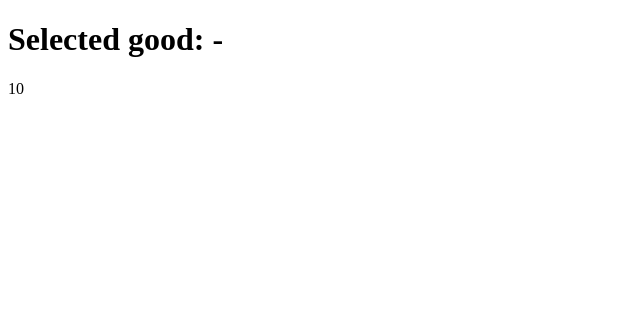
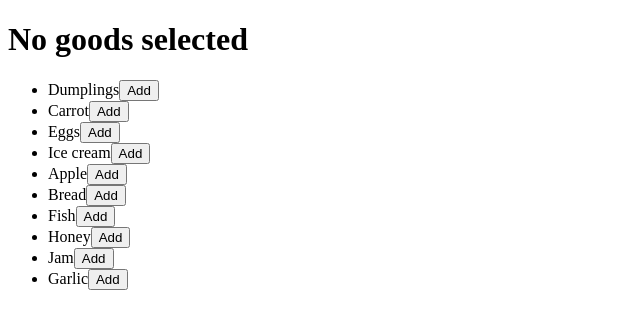
Before and after one commit to mate-academy/react_goods-selector, a React (Create React App) app: page / in a window 1280 px wide. Shown: the top 328 px of the page, without its empty margins (0-640 px from the left). Built offline with nearby package versions, Linux system fonts and the light colour scheme.

Commit message:
works. Used DOM

```diff
--- a/src/App.scss
+++ b/src/App.scss
@@ -1 +1,4 @@
 // styles go here
+.added {
+  background-color: aquamarine
+}
--- a/src/App.tsx
+++ b/src/App.tsx
@@ -2,23 +2,176 @@ import React from 'react';
 import './App.scss';
 
 const goodsFromServer: string[] = [
-  'Dumplings',
-  'Carrot',
-  'Eggs',
-  'Ice cream',
-  'Apple',
-  'Bread',
-  'Fish',
-  'Honey',
-  'Jam',
-  'Garlic',
+  ' Dumplings',
+  ' Carrot',
+  ' Eggs',
+  ' Ice cream',
+  ' Apple',
+  ' Bread',
+  ' Fish',
+  ' Honey',
+  ' Jam',
+  ' Garlic',
 ];
 
-const App: React.FC = () => (
-  <div className="App">
-    <h1>Selected good: -</h1>
-    {goodsFromServer.length}
-  </div>
-);
+interface State {
+  selectedGoods: string[];
+}
+
+
+
+
+class App extends React.Component<{}, State> {
+  state = {
+    selectedGoods: [],
+  };
+
+  render() {
+    let message = 'No goods selected';
+
+    const adder = (event) => {
+      const listItem: HTMLElement = document.getElementById(event.target.id);
+      const listModule: HTMLElement = document.getElementById(event.target.id + 1);
+
+      if (listItem.innerHTML === 'Add') {
+        this.state.selectedGoods.push(event.target.id);
+        listItem.innerHTML = 'Remove';
+        const current = this.state.selectedGoods;
+        listModule.className = 'added';
+
+        this.setState({
+          selectedGoods: current,
+        });
+      } else if (listItem.innerHTML === 'Remove') {
+        const itemIndex = this.state.selectedGoods.findIndex(good => good === event.target.id);
+
+        this.state.selectedGoods.splice(itemIndex, 1);
+        const current = this.state.selectedGoods;
+
+        this.setState({
+          selectedGoods: current,
+        });
+        listItem.innerHTML = 'Add';
+        listModule.className = '';
+      }
+    };
+
+    switch (this.state.selectedGoods.length) {
+      case 0:
+        message = 'No goods selected';
+        break;
+
+      case 1:
+        message = `${this.state.selectedGoods[0]} is selected`;
+        break;
+
+      case 2:
+        message = `${this.state.selectedGoods[0]} and ${this.state.selectedGoods[1]} are selected`;
+        break;
+
+      default:
+        message = `${this.state.selectedGoods.slice(0, this.state.selectedGoods.length - 1)} and ${this.state.selectedGoods[this.state.selectedGoods.length - 1]} are selected`;
+        break;
+    }
+
+    return (
+      <div className="App">
+        <h1>{message}</h1>
+        <ul>
+          {goodsFromServer.map((good) => (
+            <li key={good} id={good + 1}>
+              {good}
+              <button type="button" onClick={adder} id={good}>Add</button>
+            </li>
+          ))}
+        </ul>
+      </div>
+    );
+  }
+}
+
+
+
+
+
+
+
+
+
+
+
+
+
+
+
+
+// class App extends React.Component<{}, State> {
+//   state = {
+//     selectedGoods: [],
+//   };
+
+//   render() {
+//     let message = 'No goods selected';
+
+//     const adder = (event) => {
+//       const listItem: HTMLElement = document.getElementById(event.target.id);
+//       const listModule: HTMLElement = document.getElementById(event.target.id + 1);
+
+//       if (listItem.innerHTML === 'Add') {
+//         this.state.selectedGoods.push(event.target.id);
+//         listItem.innerHTML = 'Remove';
+//         const current = this.state.selectedGoods;
+//         listModule.className = 'added';
+
+//         this.setState({
+//           selectedGoods: current,
+//         });
+//       } else if (listItem.innerHTML === 'Remove') {
+//         const itemIndex = this.state.selectedGoods.findIndex(good => good === event.target.id);
+
+//         this.state.selectedGoods.splice(itemIndex, 1);
+//         const current = this.state.selectedGoods;
+
+//         this.setState({
+//           selectedGoods: current,
+//         });
+//         listItem.innerHTML = 'Add';
+//         listModule.className = '';
+//       }
+//     };
+
+//     switch (this.state.selectedGoods.length) {
+//       case 0:
+//         message = 'No goods selected';
+//         break;
+
+//       case 1:
+//         message = `${this.state.selectedGoods[0]} is selected`;
+//         break;
+
+//       case 2:
+//         message = `${this.state.selectedGoods[0]} and ${this.state.selectedGoods[1]} are selected`;
+//         break;
+
+//       default:
+//         message = `${this.state.selectedGoods.slice(0, this.state.selectedGoods.length - 1)} and ${this.state.selectedGoods[this.state.selectedGoods.length - 1]} are selected`;
+//         break;
+//     }
+
+//     return (
+//       <div className="App">
+//         <h1>{message}</h1>
+//         <ul>
+//           {goodsFromServer.map((good) => (
+//             <li key={good} id={good + 1}>
+//               {good}
+//               <button type="button" onClick={adder} id={good}>Add</button>
+//             </li>
+//           ))}
+//         </ul>
+//       </div>
+//     );
+//   }
+// }
 
 export default App;
```
Also changed, not shown: package.json (line endings or trailing spaces), 1 other file (tests, documents, lock files or other folders).
